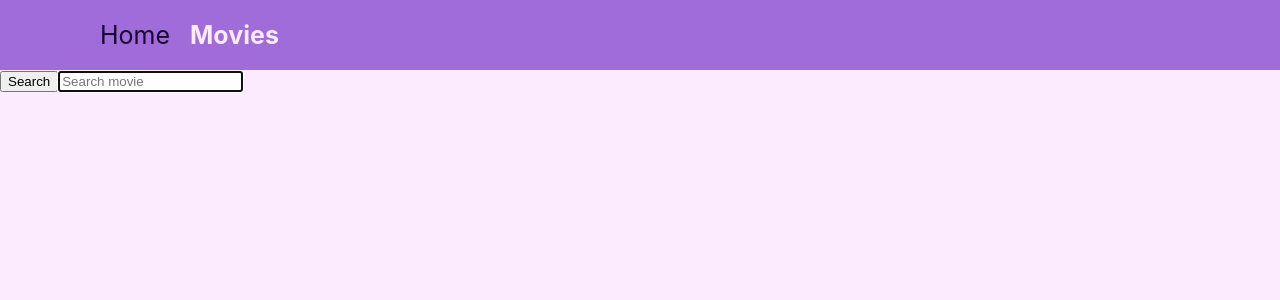
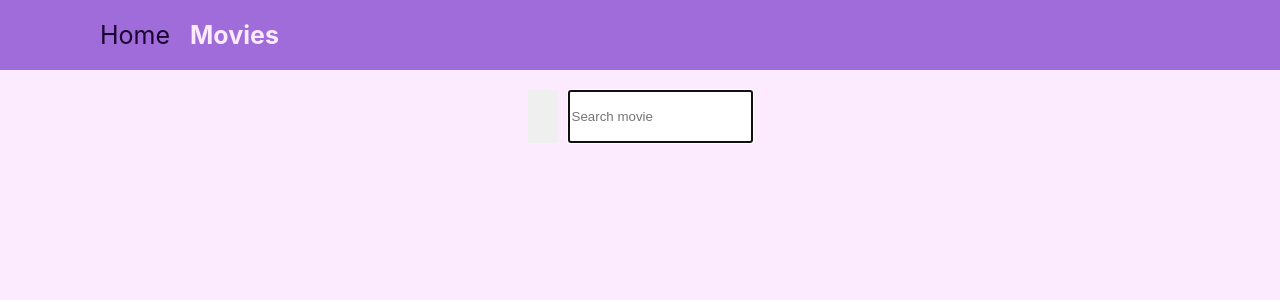
Before and after one commit to narovskyi/goit-react-hw-05-movies, a React (Create React App) app: page /goit-react-hw-05-movies/movies in a window 1280 px wide. Shown: the top 300 px of the page. Built offline with nearby package versions, Linux system fonts and the light colour scheme.

Commit message:
edit moviefinder

```diff
--- a/src/components/MovieFinder/MovieFinder.jsx
+++ b/src/components/MovieFinder/MovieFinder.jsx
@@ -1,4 +1,8 @@
 import { useEffect, useState } from "react";
+import searchIcon from "../../images/search.svg";
+import { SearchIcon, SearchButton, SearchForm } from "./MovieFinder.styled";
+
+
 
 export default function MovieFinder({setMovies}) {
     const [movieTitle, setMovieTitle] = useState('');
@@ -37,10 +41,14 @@ export default function MovieFinder({setMovies}) {
 
     return (
         <>
-            <form onSubmit={handleSubmit}>
-                <button type="submit">
-                    <>Search</>
-                </button>
+            <SearchForm onSubmit={handleSubmit}>
+                <SearchButton type="submit">
+                    <svg width="20px" height="20px">
+                        <use href={searchIcon}>
+                        </use>
+                    </svg>
+                    <SearchIcon src={searchIcon} alt='Search'/>
+                </SearchButton>
 
                 <input
                     type="text"
@@ -50,7 +58,7 @@ export default function MovieFinder({setMovies}) {
                     value={movieTitle}
                     onChange={handleInputChange}
                 />
-            </form>
+            </SearchForm>
         </>
     );
 }
--- a/src/components/MovieFinder/MovieFinder.styled.jsx
+++ b/src/components/MovieFinder/MovieFinder.styled.jsx
@@ -1,3 +1,26 @@
 import styled from "styled-components";
 
-// export const SearchForm =
+export const Container = styled.div`
+
+`;
+
+export const SearchIcon = styled.img`
+    display: block;
+    width: 30px;
+    height: 30px;
+    cursor: pointer;
+`;
+
+export const SearchButton = styled.button`
+    display: block;
+    border: none;
+    padding: 0;
+    margin-right: 10px;
+`;
+
+export const SearchForm = styled.form`
+    display: flex;
+    justify-content: center;
+    margin-top: 20px;
+    margin-bottom: 20px;
+`;
```
Also changed, not shown: src/images/search.svg (added).
